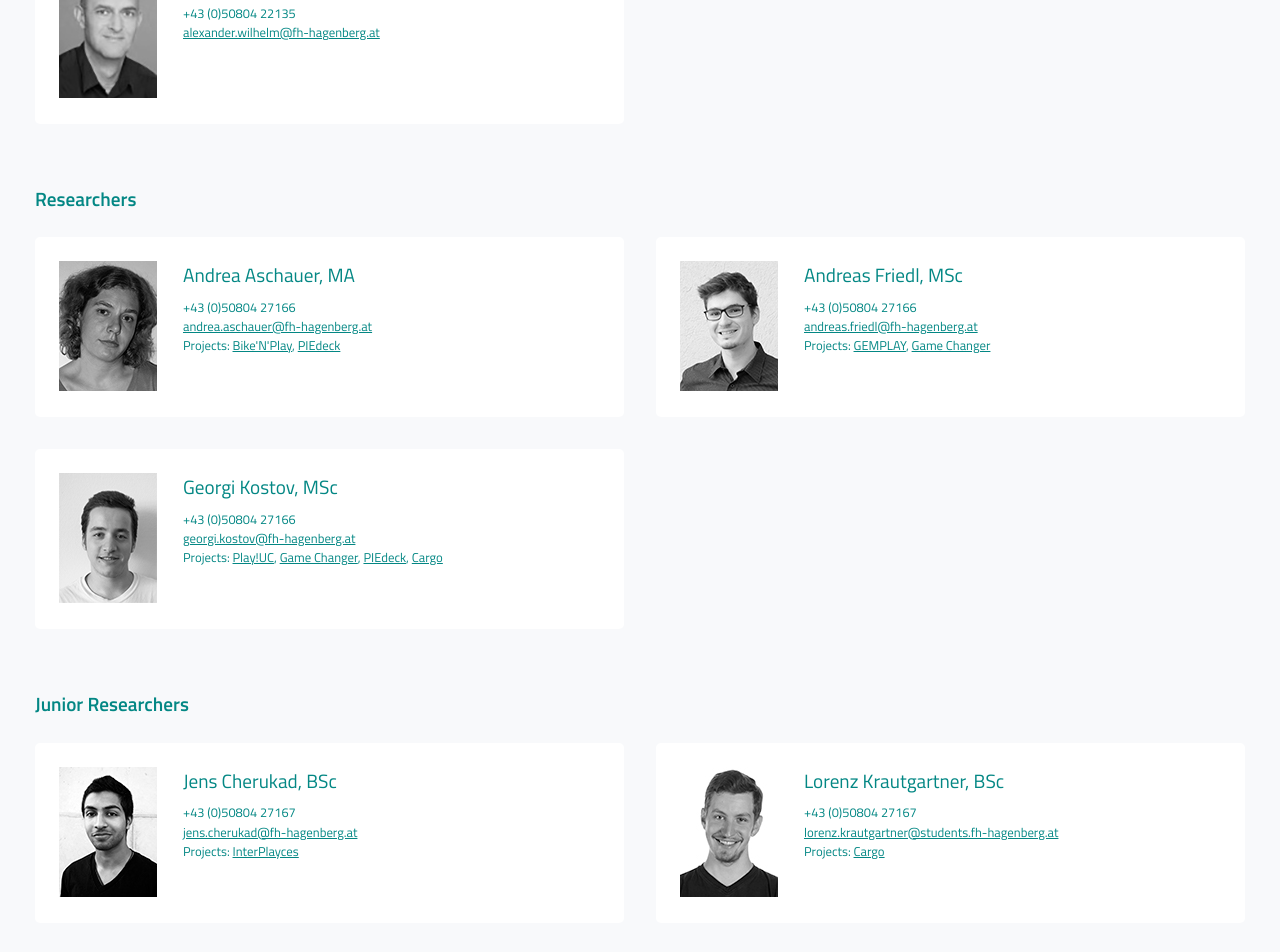
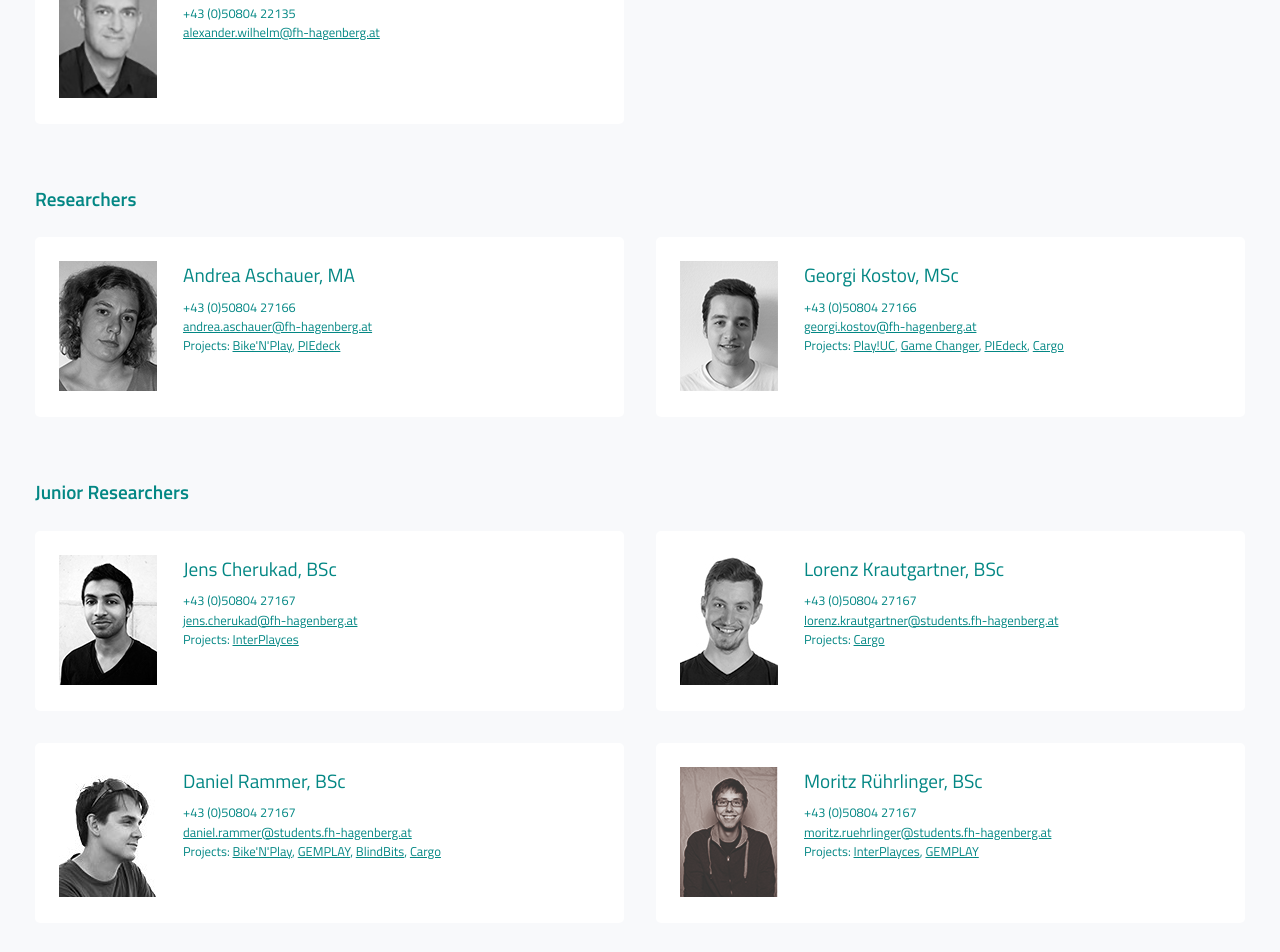
Before and after one commit to Playful-Interactive-Environments/pie-lab.at, a Jekyll site: the page built from _pages/people.html, in a window 1280 px wide and 1400 px high, scrolled down 915 px. Shown: the top 952 px of the window. Built offline with Jekyll 4.4.1, drawn with Linux system fonts in a browser that asks for light colours; some of the changed text lies outside the part shown.

Commit message:
Moved Andreas and Philip to past staff

```diff
--- a/_data/people.yml
+++ b/_data/people.yml
@@ -54,13 +54,6 @@
   email: andrea.aschauer@fh-hagenberg.at
   projects: [Bike'N'Play, PIEdeck]
 
-- name: Andreas Friedl, MSc
-  group: 3
-  photo: andreas-friedl.jpg
-  phone: +43 (0)50804 27166
-  email: andreas.friedl@fh-hagenberg.at
-  projects: [GEMPLAY, Game Changer]
-
 - name: Georgi Kostov, MSc
   group: 3
   photo: georgi-kostov.jpg
@@ -103,19 +96,19 @@
   email: areen.said@fh-hagenberg.at
   projects: [BlindBits]
 
-- name: Philip Sonnleitner
-  group: 4
-  photo: philip-sonnleitner.jpg
-  phone: +43 (0)50804 27167
-  email: philip.sonnleitner@fh-hagenberg.at
-  projects: [PIEdeck]
-
 - name: Michael Ablinger, BSc
   group: 5
   photo: michael-ablinger.jpg
   phone:
   email:
   projects: [Mühlviertel Pur App]
+
+- name: Andreas Friedl, MSc
+  group: 5
+  photo: andreas-friedl.jpg
+  phone:
+  email:
+  projects: [GEMPLAY, Game Changer]
 
 - name: Nico Harather, MSc
   group: 5
@@ -138,6 +131,13 @@
   email:
   projects: [Mühlviertel Pur App]
 
+- name: Philip Sonnleitner
+  group: 5
+  photo: philip-sonnleitner.jpg
+  phone:
+  email:
+  projects: [PIEdeck]
+
 - name: Sarah Troschl, MSc
   group: 5
   photo: sarah-troschl.jpg
```
